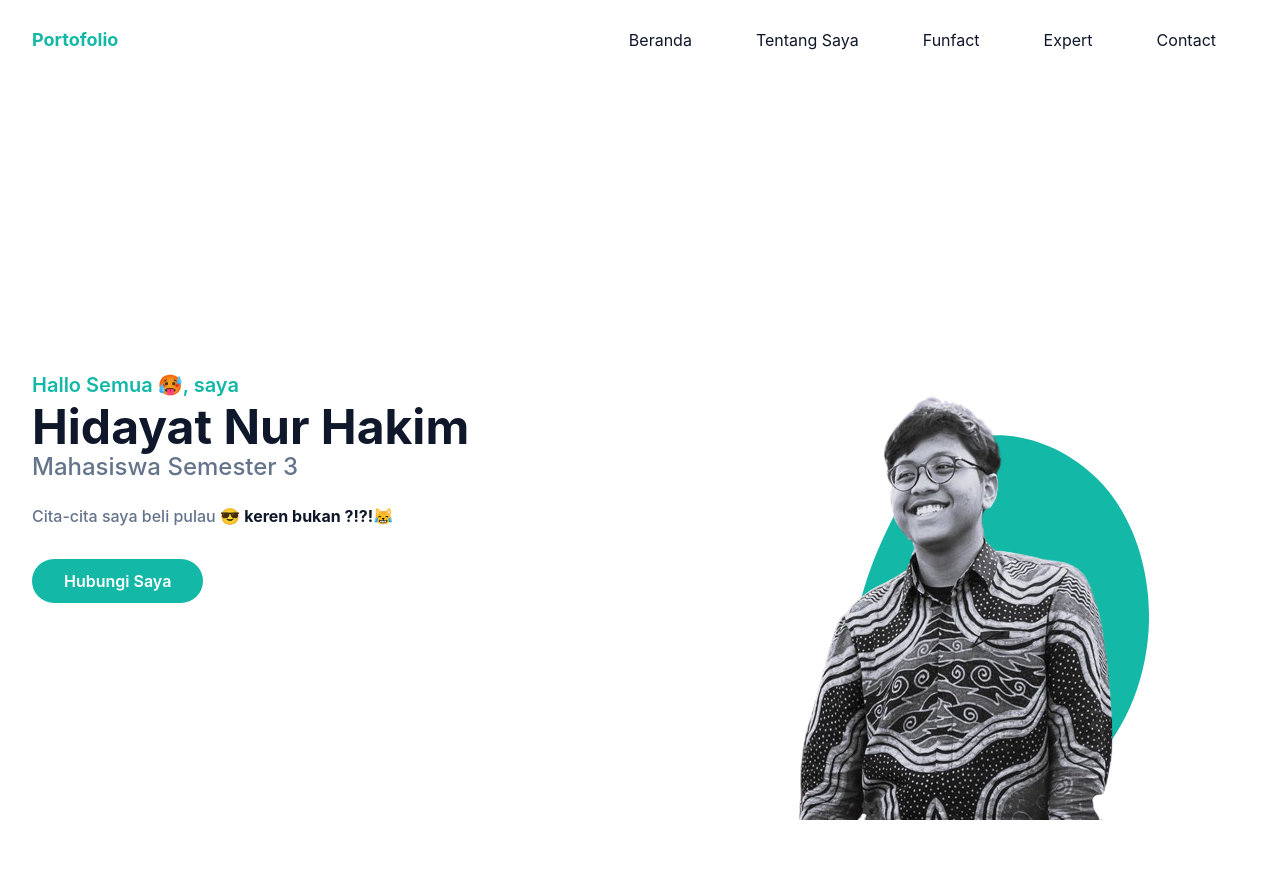
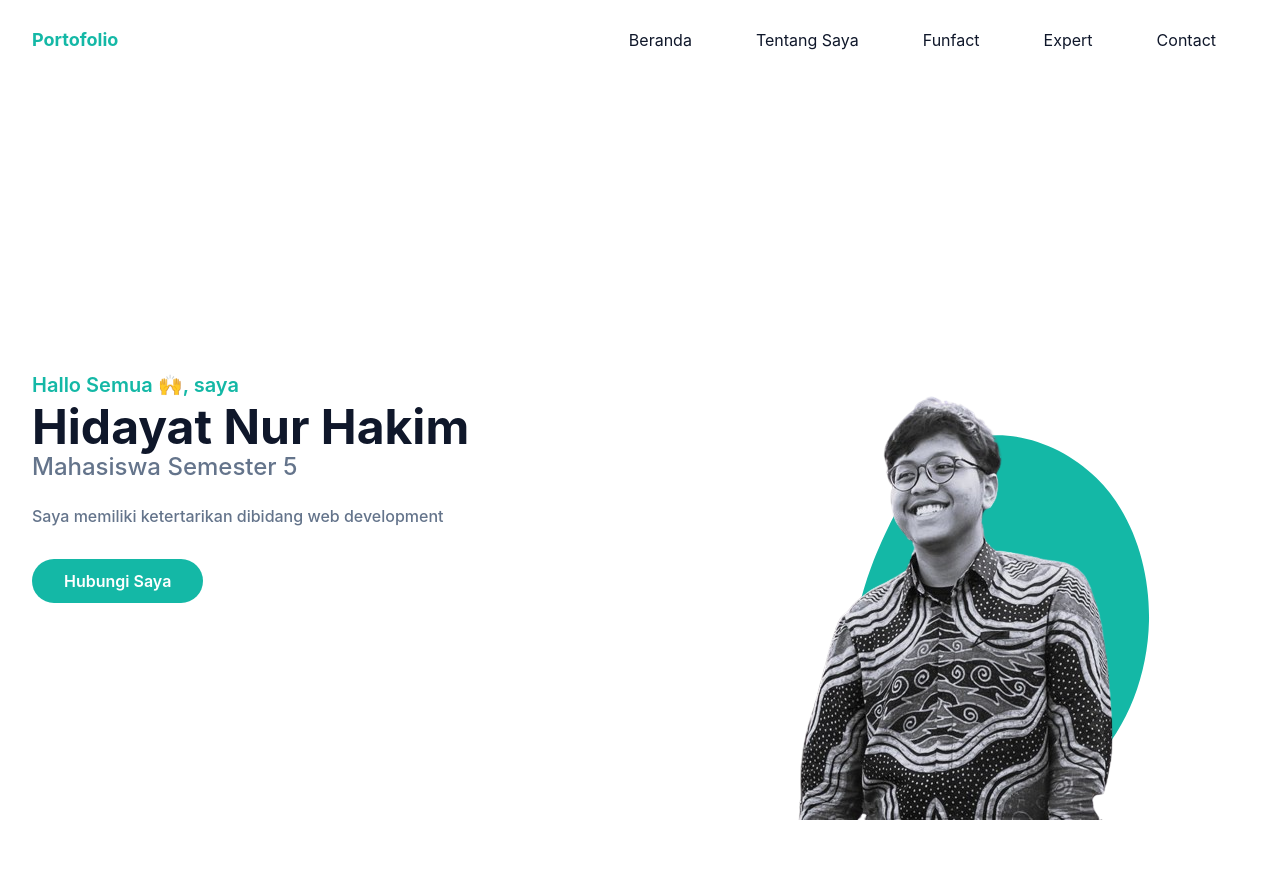
Before and after one commit to Dayatnur/portofolio-tailwind-css, a website: page public/index.html in a window 1280 px wide. Shown: the top 875 px of the page. Drawn offline with Linux system fonts and the light colour scheme.

Commit message:
Update index.html

```diff
--- a/public/index.html
+++ b/public/index.html
@@ -93,17 +93,16 @@
         <div class="flex flex-col lg:flex-row">
           <div class="w-full self-center px-4 lg:w-1/2">
             <h1 class="text-base font-semibold text-primary md:text-xl">
-              Hallo Semua 🥵, saya
+              Hallo Semua 🙌, saya
               <span class="block font-bold text-dark text-4xl mt-1 lg:text-5xl"
                 >Hidayat Nur Hakim</span
               >
             </h1>
             <h2 class="font-medium text-secondary text-lg mb-5 lg:text-2xl">
-              Mahasiswa Semester 3
+              Mahasiswa Semester 5
             </h2>
             <p class="font-medium text-secondary mb-10 leading-relaxed">
-              Cita-cita saya beli pulau 😎
-              <span class="text-dark font-bold">keren bukan ?!?!</span>😹
+              Saya memiliki ketertarikan dibidang web development
             </p>
 
             <a
@@ -447,9 +446,6 @@
       </div>
     </section>
 
-
-
     <script src="./../dist/js/script.js"></script>
   </body>
 </html>
-<!-- 1:37:50 -->
```
